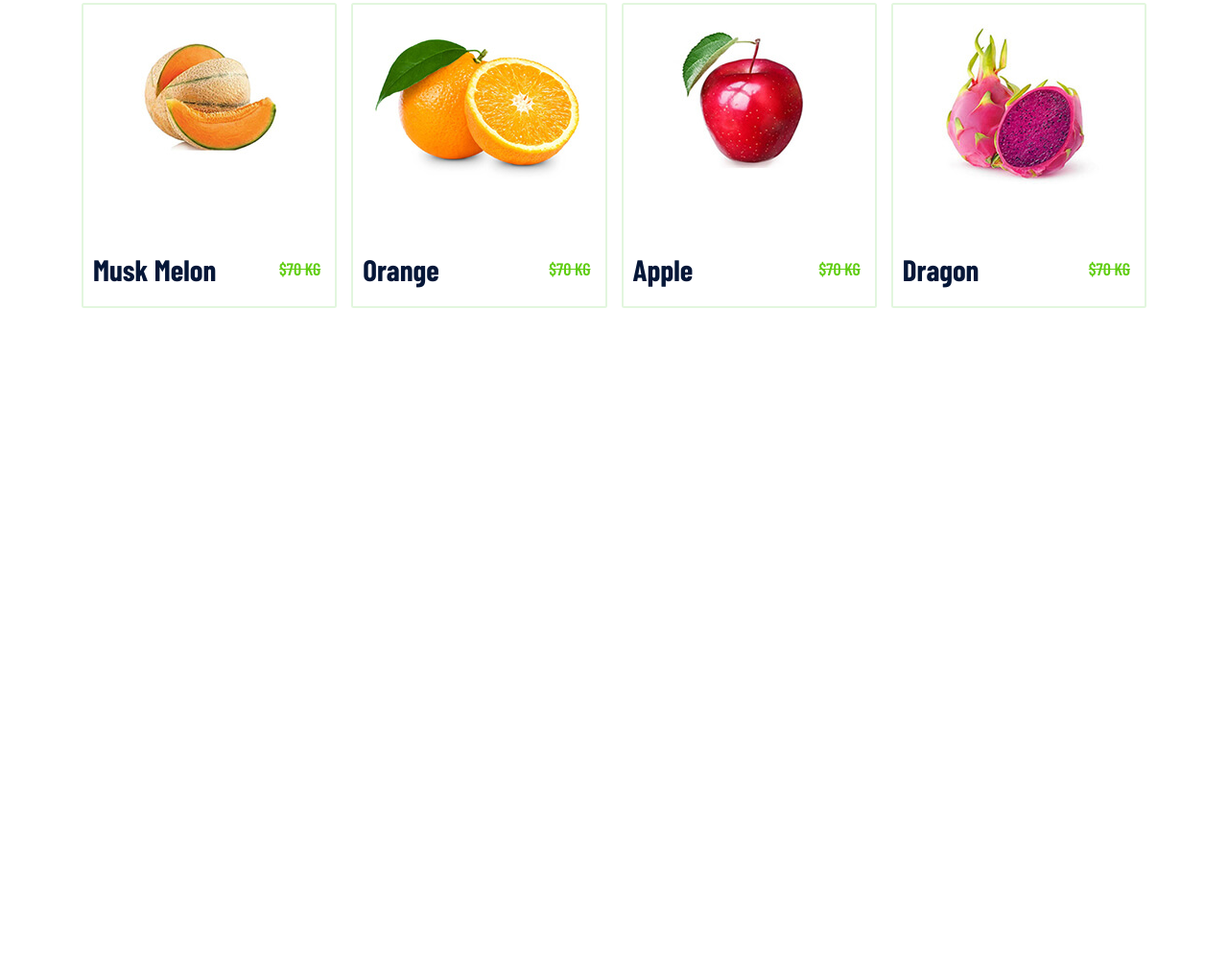
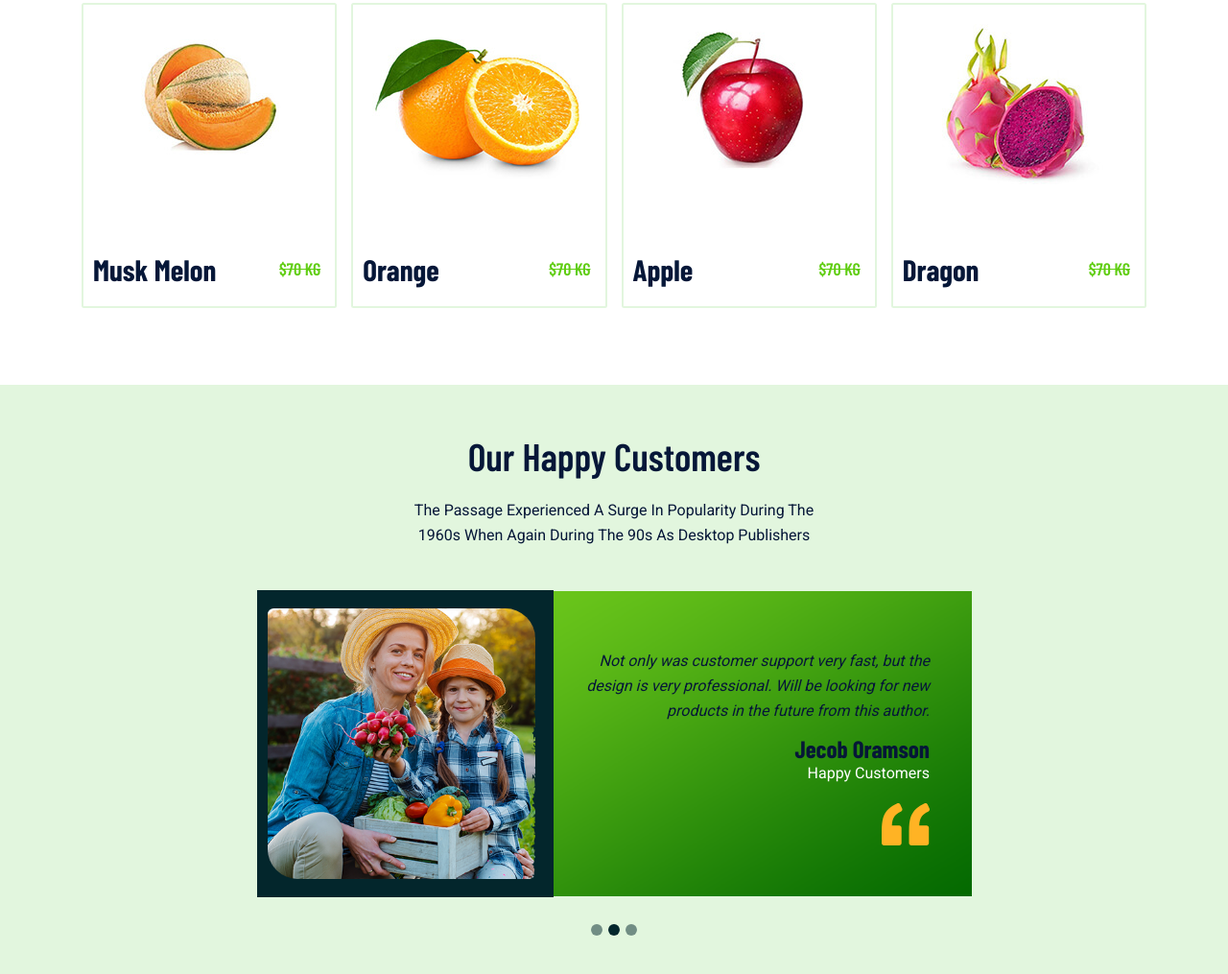
Before and after one commit to Abubaker-Abeer/TAZZA, a plain HTML site: page index.html in a window 1280 px wide. Shown: the part 2175-3190 px from the top of the page at 96% size. Before the commit the page ends 2576 px from the top, so only its background shows below. Drawn offline with nearby package versions, Linux system fonts and the light colour scheme; a web font is replaced by a local one.

Commit message:
Completed Testimonial Section: HTML structure, styling

```diff
--- a/css/style.css
+++ b/css/style.css
@@ -393,3 +393,45 @@ section{
 .landing_product_section .product-card:hover .product-detail {
   bottom: 0;
 }
+/*testimonial_section*/
+.testimonial_section {
+  background-color: var(--light-color);
+  padding-bottom: 8rem;
+}
+
+.testimonial_section .carousel-indicators {
+  bottom: -6rem;
+}
+
+.testimonial_section .carousel-indicators button {
+  background-color: var(--dark-color);
+  width: 1.2rem;
+  height: 1.2rem;
+  border-radius: 50%;
+}
+.testimonial_section .card {
+  background: url('../images/testimonial/testimonial-bg.png');
+  background-size: cover;
+  background-repeat: no-repeat;
+  background-position: center;
+  text-align: right;
+  padding: 5rem 5rem 5rem 0;
+  border-radius: 0 .5rem .5rem 0;
+  border: 0.1rem solid transparent;
+}
+
+.testimonial_section .profile-box {
+  padding: 1.875rem;
+  background-color: var(--dark-color);
+  border-radius: .5rem 0 0 .5rem;
+}
+.testimonial_section .profile-box img {
+  border-radius: .625rem 3.125rem;
+  width: 100%;
+  height: 100%;
+  object-fit: cover;
+}
+
+.testimonial_section .desc-box {
+  padding-left: 2.5rem;
+}
--- a/index.html
+++ b/index.html
@@ -281,6 +281,111 @@
   <!-- Product Section Exit -->
 
   <!-- testimonial Section Start -->
+   <section class="testimonial_section">
+  <div class="container">
+
+    <div class="row pb-5">
+      <div class="col-12 text-center">
+        <h2 class="section-title">Our Happy Customers</h2>
+        <p class="section-subtitle">
+          The Passage Experienced A Surge In Popularity During The 1960s When Again During The 90s As Desktop Publishers
+        </p>
+      </div>
+    </div>
+
+    <div class="row justify-content-center">
+    <div class="col-xl-8 col-md-10">
+  <div id="carouselExampleIndicators" class="carousel slide" data-bs-ride="carousel">
+
+    <!-- Indicators -->
+    <div class="carousel-indicators">
+      <button type="button" data-bs-target="#carouselExampleIndicators" data-bs-slide-to="0" class="active" aria-current="true" aria-label="Slide 1"></button>
+      <button type="button" data-bs-target="#carouselExampleIndicators" data-bs-slide-to="1" aria-label="Slide 2"></button>
+      <button type="button" data-bs-target="#carouselExampleIndicators" data-bs-slide-to="2" aria-label="Slide 3"></button>
+    </div>
+
+    <!-- Slides -->
+    <div class="carousel-inner">
+      <div class="carousel-item active">
+  <div class="d-sm-flex row">
+    <div class="profile-box col-sm-5">
+      <img src="./images/testimonial/testimonial-1.png" class="img-fluid" alt="Customer 1">
+    </div>
+    <div class="card col-sm-7">
+      <div class="desc-box">
+        <p class="fst-italic">
+          Not only was customer support very fast, but the design is very professional.
+          Will be looking for new products in the future from this author.
+        </p>
+
+        <div class="my-4">
+          <h4>Jecob Oramson</h4>
+          <p class="m-0 text-white">Happy Customers</p>
+        </div>
+
+        <img src="./images/testimonial/qoutes.svg" class="float-end" alt="quote icon">
+      </div>
+    </div>
+
+  </div>
+</div>
+
+      <div class="carousel-item ">
+  <div class="d-sm-flex row">
+    <div class="profile-box col-sm-5">
+      <img src="./images/testimonial/testimonial-1.png" class="img-fluid" alt="Customer 1">
+    </div>
+    <div class="card col-sm-7">
+      <div class="desc-box">
+        <p class="fst-italic">
+          Not only was customer support very fast, but the design is very professional.
+          Will be looking for new products in the future from this author.
+        </p>
+
+        <div class="my-4">
+          <h4>Jecob Oramson</h4>
+          <p class="m-0 text-white">Happy Customers</p>
+        </div>
+
+        <img src="./images/testimonial/qoutes.svg" class="float-end" alt="quote icon">
+      </div>
+    </div>
+
+  </div>
+</div>
+     <div class="carousel-item ">
+  <div class="d-sm-flex row">
+    <div class="profile-box col-sm-5">
+      <img src="./images/testimonial/testimonial-1.png" class="img-fluid" alt="Customer 1">
+    </div>
+    <div class="card col-sm-7">
+      <div class="desc-box">
+        <p class="fst-italic">
+          Not only was customer support very fast, but the design is very professional.
+          Will be looking for new products in the future from this author.
+        </p>
+
+        <div class="my-4">
+          <h4>Jecob Oramson</h4>
+          <p class="m-0 text-white">Happy Customers</p>
+        </div>
+
+        <img src="./images/testimonial/qoutes.svg" class="float-end" alt="quote icon">
+      </div>
+    </div>
+
+  </div>
+</div>
+
+    </div>
+
+  </div>
+</div>
+    </div>
+
+  </div>
+</section>
+
   <!-- testimonial Section Exit -->
 
   <!-- Gallery Section Start -->
```
